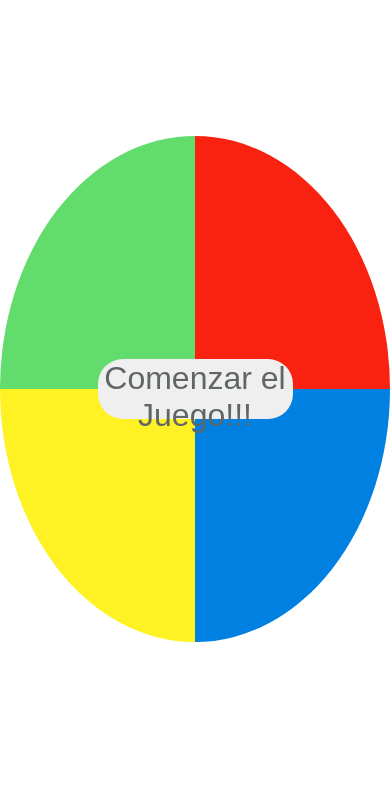
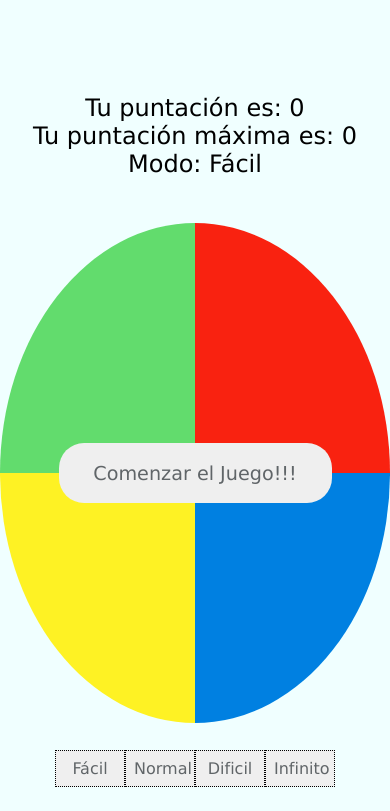
Before and after one commit to sebastiandlq/simondice, a plain HTML site: page index.html in a window 390 px wide. Shown: the part 33-844 px from the top of the page. Drawn offline with Linux system fonts and the light colour scheme; some packages are replaced by stand-ins of ours; a script that the page names is missing.

Commit message:
Responsive design, puntuacion y dificultadestermin

```diff
--- a/game.js
+++ b/game.js
@@ -4,6 +4,15 @@ const YELLOW = document.getElementById('yellow');
 const BLUE = document.getElementById('blue');
 
 const startButton = document.getElementById('start-button')
+const DIFFICULTIE_BUTTONS = document.getElementById('difficulties')
+
+const PUNTUACION = document.getElementById('score')
+const PUNTUACION_MAXIMA = document.getElementById('high-score')
+
+const MESSAGE = document.getElementById('message')
+
+var puntuacion_maxima = 0
+var dificultad = 10
 
 class GameMatch{
     traducirNumerosAColores(n){
@@ -33,28 +42,38 @@ class GameMatch{
     debugButton(){
         if(startButton.classList.contains('hidden')){
             startButton.classList.remove('hidden')
+            DIFFICULTIE_BUTTONS.classList.remove('hidden')
         }else{
             startButton.classList.add('hidden')
+            DIFFICULTIE_BUTTONS.classList.add('hidden')
         }
     }
-    constructor(){
+    constructor(finalLevel){
+        this.puntuacion = 0
+
         this.colors = {
             green: GREEN,
             red: RED,
             yellow: YELLOW,
             blue: BLUE
         }
-        this.finalLevel = 10
+        this.finalLevel = finalLevel
         this.secuencia = [Math.floor(Math.random() * 4)]
         this.inicializar()
         setTimeout(() => this.siguienteNivel(), 500)
     }
+
+
     inicializar(){
         this.nivel = 1
-        startButton.classList.add('hidden')
+        this.debugButton()
         this.elegirColor = this.elegirColor.bind(this)
         this.siguienteNivel = this.siguienteNivel.bind(this)
+
+        MESSAGE.innerText = `Bienvenido al nivel ${this.nivel}`
     }
+
+
     siguienteNivel(){
         this.subnivel = 0
         this.iluminarSecuencia()
@@ -62,15 +81,19 @@ class GameMatch{
     aumentarDificultad(){
         this.secuencia.push(Math.floor(Math.random() * 4))
     }
+
+
     iluminarSecuencia(){
+        this.desactivarButtonsInput()
+        MESSAGE.innerHTML = "Espera"
         for(let i = 0; i < this.secuencia.length; i++){
             const color = this.traducirNumerosAColores(this.secuencia[i])
             setTimeout(() => this.iluminarColor(color), 1000 * i)
-            if(i >= this.secuencia.length - 1){
-                this.activarButtonsInput()
-            }
         }
+        setTimeout(() => this.activarButtonsInput(), 1000 * this.nivel + 1)
     }
+
+
     iluminarColor(color){
         this.colors[color].classList.add('light')
         setTimeout(() => this.apagarColor(color), 500)
@@ -78,7 +101,10 @@ class GameMatch{
     apagarColor(color){
         this.colors[color].classList.remove('light')
     }
+
+
     activarButtonsInput(){
+        MESSAGE.innerHTML = "Pon la secuencia"
         this.colors['green'].addEventListener('click', this.elegirColor)
         this.colors['red'].addEventListener('click', this.elegirColor)
         this.colors['yellow'].addEventListener('click', this.elegirColor)
@@ -90,6 +116,8 @@ class GameMatch{
         this.colors['yellow'].removeEventListener('click', this.elegirColor)
         this.colors['blue'].removeEventListener('click', this.elegirColor)
     }
+
+
     elegirColor(ev){
         const color = ev.target.dataset.color
         this.iluminarColor(color)
@@ -99,29 +127,42 @@ class GameMatch{
                 if(this.nivel == this.finalLevel){
                     this.desactivarButtonsInput()
                     this.GanoElJuego()
-                    this.debugButton()
                 }else{
                     this.nivel++
                     this.aumentarDificultad()
                     this.desactivarButtonsInput()
+
+                    MESSAGE.innerText = `Bienvenido al nivel ${this.nivel}`
                     setTimeout(() => this.siguienteNivel(), 2000)
                 }
             }else{
                 this.subnivel++
+
+                MESSAGE.innerText = `Bien hecho solo quedan
+                    ${this.nivel - this.subnivel}`
             }
+            this.aumentarPuntuacion()
         }else{
             this.desactivarButtonsInput()
             this.PerdioElJuego()
         }
     }
+
+
     GanoElJuego(){
         Swal.fire({
             title: 'Felicidades!!!!!',
             text: 'Ganaste el Juego',
             icon: 'success'
         })
+        .then (
+            this.debugButton()
+        )
     }
+
+
     PerdioElJuego(){
+        MESSAGE.innerHTML = "Lo siento perdiste el juego";
         Swal.fire({
             title: 'Perdiste!',
             text: 'Lo siento perdiste el Juego :{',
@@ -131,8 +172,24 @@ class GameMatch{
             this.debugButton()
         )
     }
+
+    aumentarPuntuacion(){
+        this.puntuacion++
+        PUNTUACION.innerHTML = `Tu puntaci&oacute;n es: ${this.puntuacion}`
+
+        if(this.puntuacion > puntuacion_maxima){
+            puntuacion_maxima = this.puntuacion
+            PUNTUACION_MAXIMA.innerHTML = `Tu puntaci&oacute;n m&aacute;xima es: ${this.puntuacion}`
+        }
+    }
+
 }
 
 function startNewGame(){
-    window.game = new GameMatch();
+    window.game = new GameMatch(dificultad);
 }
+
+function changeDiffucult(max_levels, message){
+    dificultad = max_levels
+    MESSAGE.innerHTML = `Modo: ${message}`;
+}
--- a/index.html
+++ b/index.html
@@ -1,10 +1,22 @@
-<html>
+<!DOCTYPE html>
+<html lang="es">
     <head>
-        <link rel="stylesheet" href="styles.css">
+        <link rel="stylesheet" href="./styles.css">
+        <link rel="stylesheet" href="./responsive.css">
         <meta charset="utf-8">
+        <meta name="viewport" content="width=device-width, initial-scale=1.0">
         <title>Simon Dice</title>
     </head>
     <body>
+        <div class="logo">
+            Simon Dice
+        </div>
+        <div class="score">
+            <p id="score">Tu puntaci&oacute;n es: 0</p>
+            <p id="high-score">Tu puntaci&oacute;n m&aacute;xima es: 0</p>
+            <p id="message">Modo: F&aacute;cil</p>
+        </div>
+        <div class="game">
             <div class="game-board">
                 <div id="green" class="game__button green" data-color="green"></div>
                 <div id="red" class="game__button red" data-color="red"></div>
@@ -12,6 +24,21 @@
                 <div id="blue" class="game__button blue" data-color="blue"></div>
             </div>
             <button id="start-button" onclick="startNewGame()" class="game-start-button">Comenzar el Juego!!!</button>
+        </div>
+        <div id="difficulties" class="buttons">
+            <button onclick="changeDiffucult(10, 'F&aacute;cil')" class="btn">
+                F&aacute;cil
+            </button>
+            <button onclick="changeDiffucult(20, 'Normal')" class="btn">
+                Normal
+            </button>
+            <button onclick="changeDiffucult(30, 'Dificil')" class="btn">
+                Dificil
+            </button>
+            <button onclick="changeDiffucult(9999, 'Infinito')" class="btn">
+                Infinito
+            </button>
+        </div>
         <script src="https://cdn.jsdelivr.net/npm/sweetalert2@9"></script>
         <script src="game.js"></script>
     </body>
--- /dev/null
+++ b/responsive.css
@@ -0,0 +1,27 @@
+@media screen and (min-width: 1800px) {
+    .btn{
+        width: 250px;
+        margin: 0 5rem;
+    }
+}
+
+@media screen and (max-width: 700px) {
+    .score{
+        font-size: 26px;
+    }
+    .game-start-button{
+        width: 70%;
+        font-size: larger;
+    }
+}
+
+@media screen and (max-width: 500px) {
+    .score{
+        font-size: 24px;
+    }
+    .btn{
+        border: 1px dotted black;
+        font-size: 16px;
+        width: 70px;
+    }
+}
--- a/styles.css
+++ b/styles.css
@@ -1,23 +1,55 @@
+*{
+    margin: 0;
+    padding: 0;
+}
 .hidden{
-    display: none;
+    display: none !important;
 }
 body{
-    margin: 0;
-    padding: 0;
     position: fixed;
     top: 0;
     bottom: 0;
     left: 0;
     right: 0;
     display: flex;
+    flex-direction: column;
+    justify-content: center;
+    align-items: center;
+    height: 100vh;
+    background-color: azure;
+}
+.logo{
+    position: absolute;
+    top: 0vh;
+    height: 10vh;
+    font-size: 16px;
+}
+.score{
+    position: absolute;
+    top: 10vh;
+    font-size: 22px;
+    font-family: 'Lucida Sans', 'Lucida Sans Regular', 'Lucida Grande', 'Lucida Sans Unicode', Geneva, Verdana, sans-serif;
+    width: 100%;
+    height: 20vh;
+    display: flex;
+    flex-direction: column;
+    justify-content: center;
+    align-items: center;
+}
+.game{
+    position: absolute;
+    top: 30vh;
+    width: 100vw;
+    height: 60vh;
+    display: flex;
     justify-content: center;
     align-items: center;
 }
 .game-board{
-    max-width: 60vh;
-    max-height: 60vh;
-    width: 100%;
-    height: 100%;
+    max-width: 500px;
+    max-height: 500px;
+    width: 60vh;
+    height: 60vh;
     border-radius: 50%;
     overflow: hidden;
     display: flex;
@@ -56,7 +88,24 @@ body{
     font-size: xx-large;
     border: none;
     border-radius: 25px;
+    max-width: 600px;
     height: 60px;
     width: 50%;
+    font-family: 'Lucida Sans', 'Lucida Sans Regular', 'Lucida Grande', 'Lucida Sans Unicode', Geneva, Verdana, sans-serif;
     color: #606568;
 }
+.buttons{
+    position: absolute;
+    top: 90vh;
+    height: 10vh;
+    display: flex;
+    align-items: center;
+}
+.btn{
+    font-size: 20px;
+    width: 100px;
+    padding: 0.5em;
+    font-family: 'Lucida Sans', 'Lucida Sans Regular', 'Lucida Grande', 'Lucida Sans Unicode', Geneva, Verdana, sans-serif;
+    color: #606568;
+    border: none;
+}
```
Lines whose indentation alone changed are shown as unchanged.
